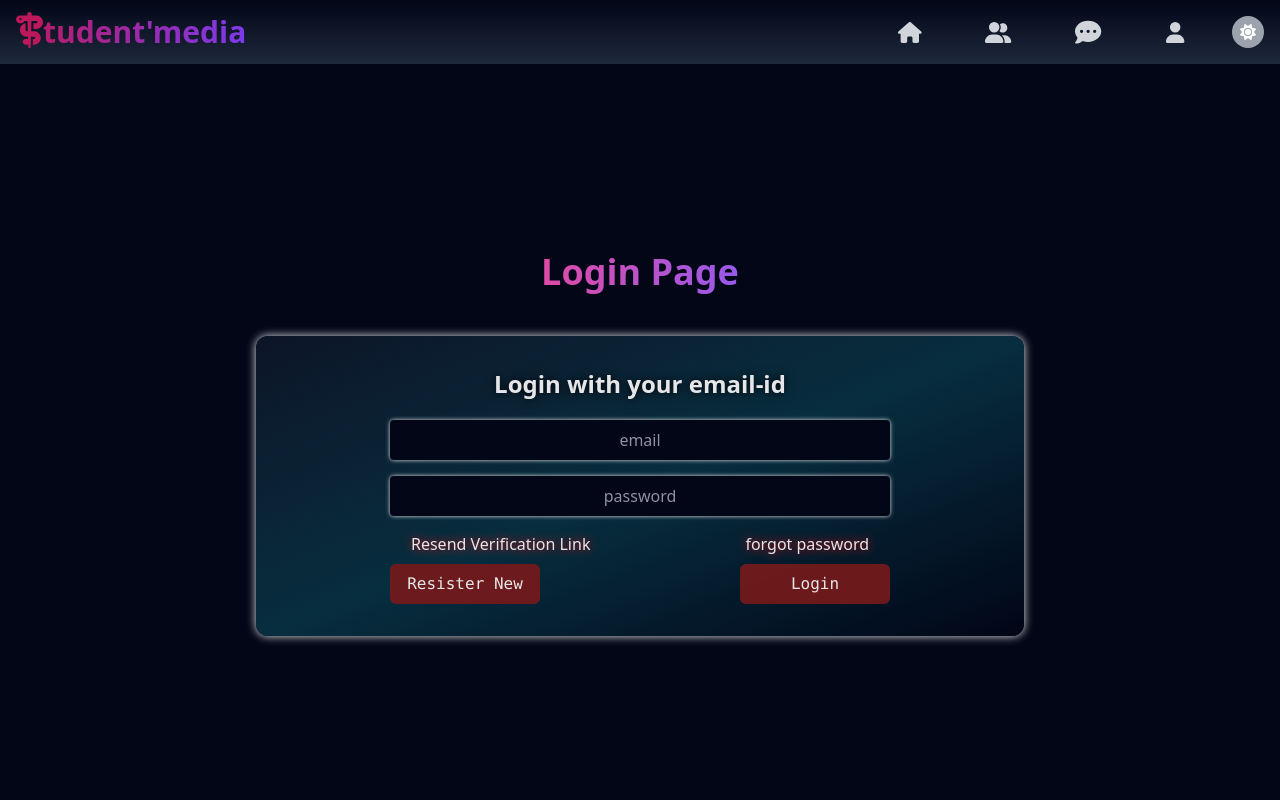
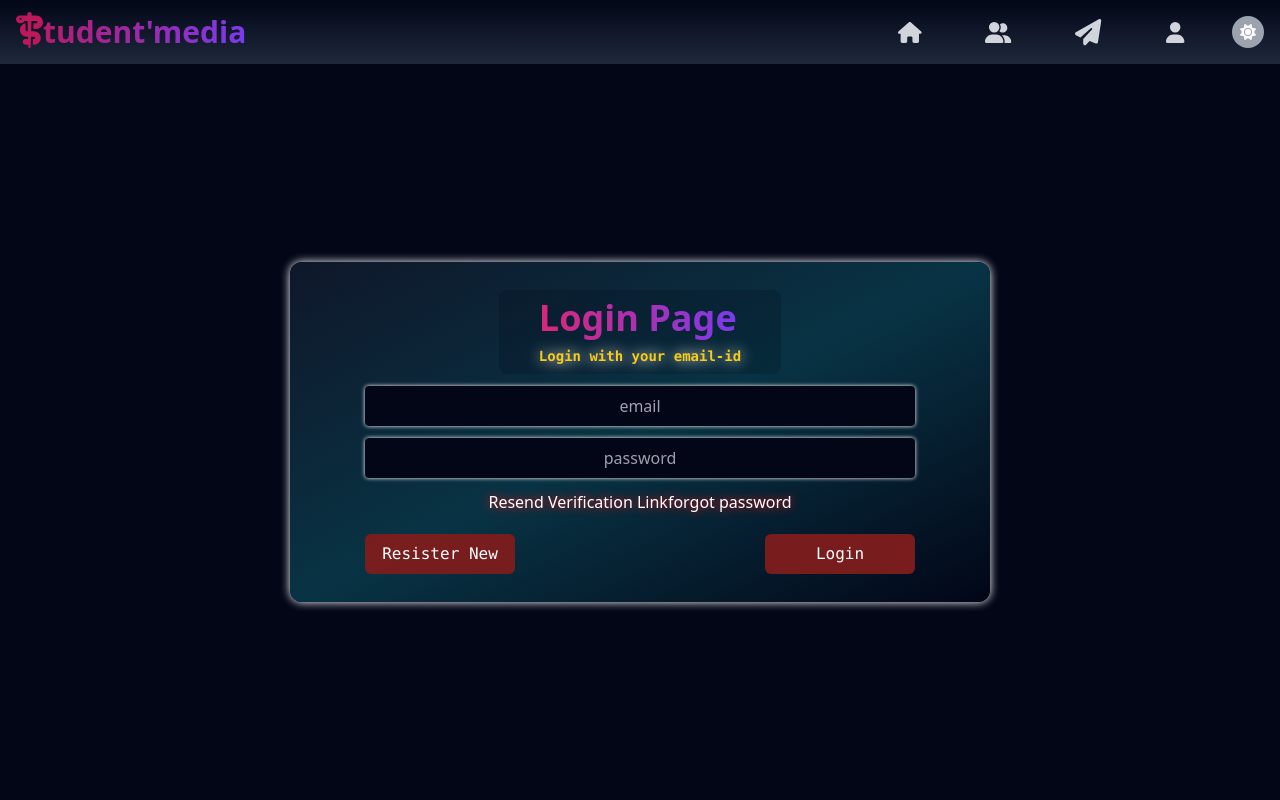
Before and after one commit to abhis12321/Coder-Channel, a Next.js app: page /login in a window 1280 px wide. Shown: the top 800 px of the page. Built offline with nearby package versions, Linux system fonts and the light colour scheme.

Commit message:
login modifications and some components

```diff
--- a/src/app/_components/Animated_avatar.js
+++ b/src/app/_components/Animated_avatar.js
@@ -1,6 +1,4 @@
 import Image from 'next/image';
-// import me from '../../public/Ab5.jpg';
-// import me2 from '../../public/Ab3.jpg';
 import React from "react";
 
 export default function AnimationReact({width}) {
--- /dev/null
+++ b/src/app/_components/LoginForm.js
@@ -0,0 +1,50 @@
+import Link from 'next/link'
+import React from 'react'
+import {useAuth} from '../_components/AuthProvider';
+
+export default function LoginForm() {
+    const [password , setPass] = React.useState("");
+    const [email , setEmail] = React.useState("");
+    let USER = useAuth();
+
+  const handleLogin = async(e) => {
+    e.preventDefault();
+    await fetch(`/api/login` , {
+                method:"post",
+                body:JSON.stringify({email , password})
+              })
+              .then(res => res.json())
+              .then(info => {
+                if(info.success) {
+                  USER.login(info.User);
+                }
+                  alert(info.message)
+              })
+              .catch(err => {return {success:false}});
+
+  }
+
+  return (
+    <form onSubmit={handleLogin} className='bg-gradient-to-br from-gray-500 via-lime-950/40 to-gray-500 dark:from-slate-900 dark:via-cyan-950 dark:to-slate-950 shadow-[0_0_10px_white] w-[98%] max-w-[700px] py-7 rounded-xl min-h-[280px] text-white flex flex-col gap-3 items-center justify-around' autoComplete='on'>
+
+      <div className="bg-slate-950/20 py-2 px-10 rounded-lg">
+        <h2 className="font-extrabold text-4xl text-center rounded-md text-transparent bg-clip-text bg-gradient-to-r from-pink-600 to-violet-600 w-fit pb-2 leading-12">Login Page</h2>
+        <p className="text-center text-sm font-mono text-yellow-400 font-semibold drop-shadow-[0_0_7px_white]">Login with your email-id</p>
+      </div>
+
+      <input type="email" value = {email} onChange={(e)=> setEmail(e.target.value)} className='bg-slate-950/40 dark:bg-slate-950 block p-2 rounded text-center w-[98%] max-w-[550px] shadow-[0_0_4px_white]' placeholder='email' name='email' required/>
+
+      <input type="password" value = {password} onChange={(e)=> setPass(e.target.value)} className='bg-slate-950/40 dark:bg-slate-950 block p-2 rounded text-center w-[98%] max-w-[550px] shadow-[0_0_4px_white]' placeholder='password' name='password' required/>
+
+      <div className="flex items-center justify-evenly" >
+        <Link href={`/login/resend`} className="drop-shadow-[0_0_5px_red] hover:text-yellow-500">Resend Verification Link</Link>
+        <Link href={`/login/forgot`} className="drop-shadow-[0_0_5px_red] hover:text-yellow-500">forgot password</Link>
+      </div>
+
+      <div className="w-[98%] max-w-[550px] flex justify-between pt-2">
+        <Link href={`/login/resistration`} className='w-[120px] xs:w-[150px] text-center rounded-md bg-red-900/95 py-2 hover:bg-red-700 font-mono' >Resister New</Link>
+        <button type='submit' className='w-[120px] xs:w-[150px] text-center rounded-md bg-red-900/95 py-2 hover:bg-red-700 font-mono' >Login</button>
+      </div>
+    </form>
+  )
+}
--- a/src/app/_components/NavBar.js
+++ b/src/app/_components/NavBar.js
@@ -1,7 +1,6 @@
 "use client";
 import React from "react";
 import Link from "next/link";
-import { useAuth } from "./AuthProvider";
 import { FontAwesomeIcon } from "@fortawesome/react-fontawesome";
 import {
   faBars,
@@ -16,15 +15,6 @@ import {
 import ToggleMode from "./ToggleMode";
 
 export default function NavBar() {
-  let USER = useAuth();
-
-  React.useEffect(() => {
-    const data = JSON.parse(localStorage.getItem("user"));
-    if (data != null) {
-      USER.login(data);
-    }
-  }, []);
-
   const handleRight = () => {
     document.querySelector(".right-navbar").classList.toggle("hidden");
     document.querySelector(".cutX").classList.toggle("hidden");
@@ -75,7 +65,7 @@ export default function NavBar() {
             href="/chat"
             className="w-full text-3xl overflow-hidden flex items-center justify-center py-3 lg:py-2 lg:px-4 lg:rounded-lg hover:bg-slate-950/30 hover:text-white dark:hover:bg-gray-400/30 hover:lgshadow-[0_0_3px_gray]"
           >
-            <FontAwesomeIcon icon={faCommentDots} size="sm"/>
+            <FontAwesomeIcon icon={faPaperPlane} size="sm"/>
           </Link>
         </div>
 
--- /dev/null
+++ b/src/app/_components/ProfileCard.js
@@ -0,0 +1,35 @@
+import Link from 'next/link'
+import React from 'react'
+
+export default function ProfileCard({student}) {
+  return (
+    <div className="bg-gradient-to-tr from-gray-900/30 via-violet-950/30 to-gray-950/30 dark:from-slate-900 dark:via-cyan-950 dark:to-slate-950 shadow-[0_0_3px_black] hover:shadow-[0_0_7px_black] dark:shadow-[0_0_4px_white] dark:hover:shadow-[0_0_10px_white] text-white rounded-3xl w-[95%] md:w-[80%] max-w-[800px] flex flex-col justify-center gap-3  min-h-[40vh] px-3 sm:px-14 py-9 *:drop-shadow-[0_0_3px_black]">
+
+          <p className= "font-bold text-justify">
+            <span className="text-lime-100 dark:text-gray-500 font-bold dark:font-semibold">Email : </span>
+            {student.email}
+          </p>
+          <h2 className="font-bold text-justify">
+            <span className="text-lime-100 dark:text-gray-500 font-bold dark:font-semibold">Name : </span>
+            {student.name}
+          </h2>
+          <h2 className="font-bold text-justify">
+            <span className="text-lime-100 dark:text-gray-500 font-bold dark:font-semibold">University : </span>
+            {student.university}
+          </h2>
+          <h2 className="font-bold text-justify">
+            <span className="text-lime-100 dark:text-gray-500 font-bold dark:font-semibold">Course : </span>
+            {student.course}
+          </h2>
+          <h2 className="font-bold text-justify">
+            <span className="text-lime-100 dark:text-gray-500 font-bold dark:font-semibold">Branch : </span>
+            {student.branch}
+          </h2>
+          <h2 className="font-bold text-justify">
+            <span className="text-lime-100 dark:text-gray-500 font-bold dark:font-semibold">Semester : </span>
+            {student.semester}
+          </h2>
+          <Link href={`/login/logout`} className="m-1 opacity-80 dark:opacity-100 bg-red-700 hover:bg-violet-950 inline-block w-[74px] font-semibold py-1 rounded text-center shadow-[0_0_8px_black]"> Logout</Link>
+        </div>
+  )
+}
--- a/src/app/_components/ToggleMode.js
+++ b/src/app/_components/ToggleMode.js
@@ -10,8 +10,8 @@ export default function ToggleModeB() {
     }
   return (
     <div className='cursor-pointer *:bg-gray-400 *:rounded-full flex items-center *:hover:scale-110 justify-center h-8 w-8 mx-auto py-8 lg:py-0' onClick={toggleMode}>
-      <FontAwesomeIcon icon={faSun} className='p-2 text-white' id='dark'/>
-      <FontAwesomeIcon icon={faMoon} className='text-slate-900 py-2 px-[10px] hidden' id='light'/>
+      <FontAwesomeIcon icon={faSun} size='1x' className='p-2 text-white' id='dark'/>
+      <FontAwesomeIcon icon={faMoon} size='1x' className='text-slate-900 py-2 px-[10px] hidden' id='light'/>
     </div>
   )
 }
--- a/src/app/api/login/route.js
+++ b/src/app/api/login/route.js
@@ -4,14 +4,13 @@ import { login } from "/mongo/UserModel";
 import cryptoJS from 'crypto-js'
 
 export async function POST(req) {
-  let data = await req.json();
-  let {email , password} = data;
+  try {
+    let data = await req.json();
+    let {email , password} = data;
 
-  if (!email) {
-    return NextResponse.json({ message: "bad request", success:false });
-  }
-
-  try {
+    if (!email) {
+      return NextResponse.json({ message: "bad request! No email found.", success:false });
+    }
     await mongoose.connect(process.env.MONGO_URL);
     let check = await login.find({ email });
 
@@ -33,6 +32,7 @@ export async function POST(req) {
       return NextResponse.json({success:false , message:"Wrong credentials!"})
     }
   } catch (error) {
+    console.log(error.message);
     return NextResponse.json({message:"bad request, Try again...!" , success:false});
   }
 }
--- a/src/app/login/page.js
+++ b/src/app/login/page.js
@@ -1,84 +1,20 @@
 "use client"
-import Link from 'next/link';
 import React from 'react';
 import {useAuth} from '../_components/AuthProvider';
+import ProfileCard from '../_components/ProfileCard';
+import LoginForm from '../_components/LoginForm';
 
 export default function Page() {
-  const [password , setPass] = React.useState("");
-  const [email , setEmail] = React.useState("");
-
   let USER = useAuth();
   let student = USER.user;
-
-  const handleLogin = async(e) => {
-    e.preventDefault();
-    await fetch(`/api/login` , {
-                method:"post",
-                body:JSON.stringify({email , password})
-              })
-              .then(res => res.json())
-              .then(info => {
-                if(info.success) {
-                  USER.login(info.User);
-                }
-                  alert(info.message)
-              })
-              .catch(err => {return {success:false}});
-
-  }
 
   return (
     <div className="flex flex-col gap-5 items-center justify-center bg-no-repeat bg-center bg-contain " style={{ height:'calc(100vh - 4rem)', }}>
 
       {!USER.user ?
-      <>
-        <h1 className='mx-auto text-center py-4 px-8 my-2 text-4xl rounded-md font-extrabold  text-transparent bg-clip-text bg-gradient-to-r from-pink-500 to-violet-500 w-fit'>Login Page</h1>
-        <form onSubmit={handleLogin} className='bg-gradient-to-br from-gray-500 via-lime-950/40 to-gray-500 dark:from-slate-900 dark:via-cyan-950 dark:to-slate-950 shadow-[0_0_10px_white] w-[98%] sm:w-[95%] md:w-[60%] py-8 rounded-xl min-h-[280px] text-white opacity-90' autoComplete='on'>
-          <h1 className=" mb-5 text-center text-2xl font-semibold drop-shadow-[0_0_5px_black]">Login with your email-id</h1>
-
-          <input type="email" value = {email} onChange={(e)=> setEmail(e.target.value)} className='bg-slate-950/40 dark:bg-slate-950 block m-4 p-2 rounded mx-auto text-center w-[90%] max-w-[500px] shadow-[0_0_4px_white]' placeholder='email' name='email' required/>
-          <input type="password" value = {password} onChange={(e)=> setPass(e.target.value)} className='bg-slate-950/40 dark:bg-slate-950 block m-4 p-2 rounded mx-auto text-center w-[90%] max-w-[500px] shadow-[0_0_4px_white]' placeholder='password' name='password' required/>
-          <div className="flex items-center justify-evenly" >
-            <Link href={`/login/resend`} className="drop-shadow-[0_0_5px_red] hover:text-yellow-500">Resend Verification Link</Link>
-            <Link href={`/login/forgot`} className="drop-shadow-[0_0_5px_red] hover:text-yellow-500">forgot password</Link>
-          </div>
-          <div className="w-[90%] max-w-[500px] m-auto flex justify-between pt-2">
-            <Link href={`/login/resistration`} className='w-[120px] xs:w-[150px] text-center rounded-md bg-red-900/95 py-2 hover:bg-red-700 font-mono' >Resister New</Link>
-            <button type='submit' className='w-[120px] xs:w-[150px] text-center rounded-md bg-red-900/95 py-2 hover:bg-red-700 font-mono' >Login</button>
-          </div>
-        </form>
-      </>
-
+        <LoginForm />
         :
-
-        <div className="bg-gradient-to-tr from-gray-900/30 via-violet-950/30 to-gray-950/30 dark:from-slate-900 dark:via-cyan-950 dark:to-slate-950 shadow-[0_0_3px_black] hover:shadow-[0_0_7px_black] dark:shadow-[0_0_4px_white] dark:hover:shadow-[0_0_10px_white] text-white rounded-3xl w-[95%] md:w-[80%] max-w-[800px] flex flex-col justify-center gap-3  min-h-[40vh] px-3 sm:px-14 py-9 *:drop-shadow-[0_0_3px_black]">
-
-          <p className= "font-bold text-justify">
-            <span className="text-lime-100 dark:text-gray-500 font-bold dark:font-semibold">Email : </span>
-            {student.email}
-          </p>
-          <h2 className="font-bold text-justify">
-            <span className="text-lime-100 dark:text-gray-500 font-bold dark:font-semibold">Name : </span>
-            {student.name}
-          </h2>
-          <h2 className="font-bold text-justify">
-            <span className="text-lime-100 dark:text-gray-500 font-bold dark:font-semibold">University : </span>
-            {student.university}
-          </h2>
-          <h2 className="font-bold text-justify">
-            <span className="text-lime-100 dark:text-gray-500 font-bold dark:font-semibold">Course : </span>
-            {student.course}
-          </h2>
-          <h2 className="font-bold text-justify">
-            <span className="text-lime-100 dark:text-gray-500 font-bold dark:font-semibold">Branch : </span>
-            {student.branch}
-          </h2>
-          <h2 className="font-bold text-justify">
-            <span className="text-lime-100 dark:text-gray-500 font-bold dark:font-semibold">Semester : </span>
-            {student.semester}
-          </h2>
-          <Link href={`/login/logout`} className="m-1 opacity-80 dark:opacity-100 bg-red-700 hover:bg-violet-950 inline-block w-[74px] font-semibold py-1 rounded text-center shadow-[0_0_8px_black]"> Logout</Link>
-        </div>
+        <ProfileCard student={student}/>
       }
     </div>
   )
```
Also changed, not shown: src/app/_components/AuthProvider.js (+9 -1 lines).
